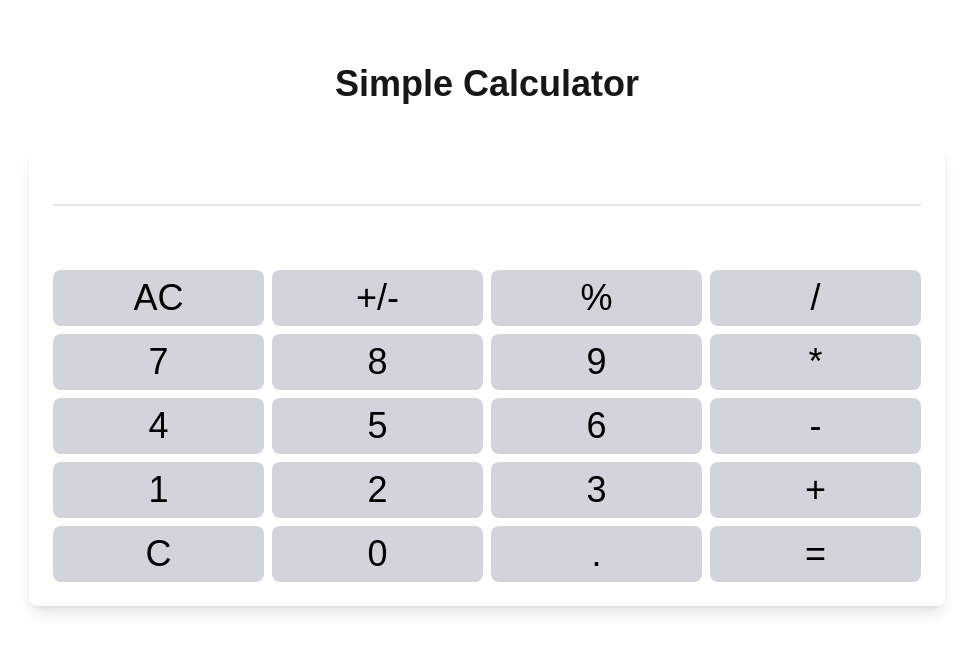
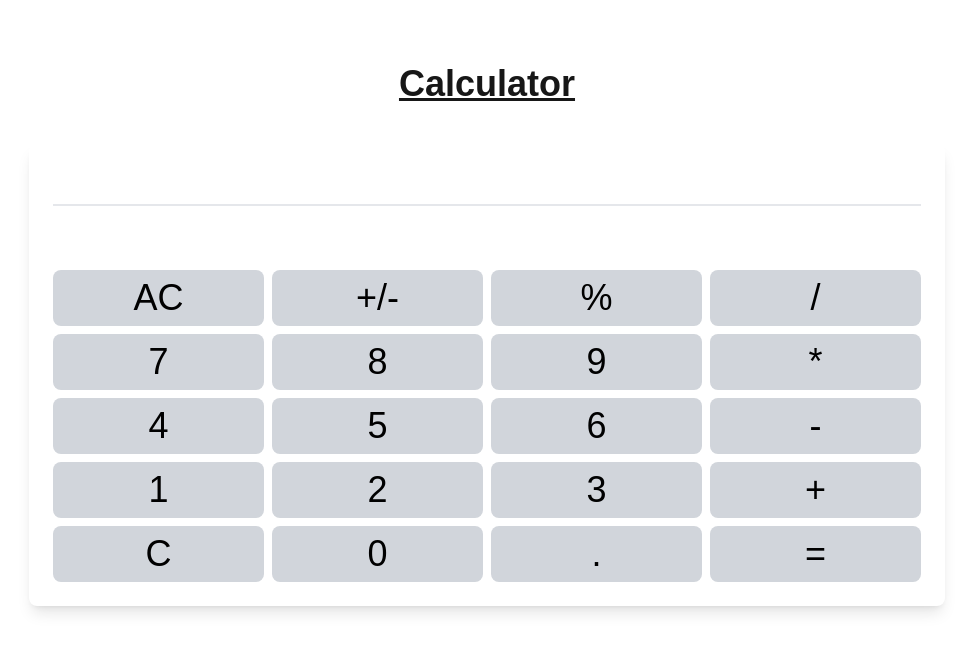
Before and after one commit to TangoCode99/simple-calculator, a Next.js app: page / in a window 1280 px wide. Shown: the top 652 px of the page, without its empty margins (153-1126 px from the left). Built offline with nearby package versions, Linux system fonts and the light colour scheme.

Commit message:
Added underline to title

```diff
--- a/src/app/page.js
+++ b/src/app/page.js
@@ -35,7 +35,7 @@ export default function Home() {
 
   return (
     <div className="flex min-h-screen flex-col items-center p-16">
-      <h1 className="text-4xl font-bold mb-10">Simple Calculator</h1>
+      <h1 className="text-4xl underline font-bold mb-10">Calculator</h1>
       <div className="bg-white p-6 rounded-lg shadow-lg">
         <input
           type="text"
```
